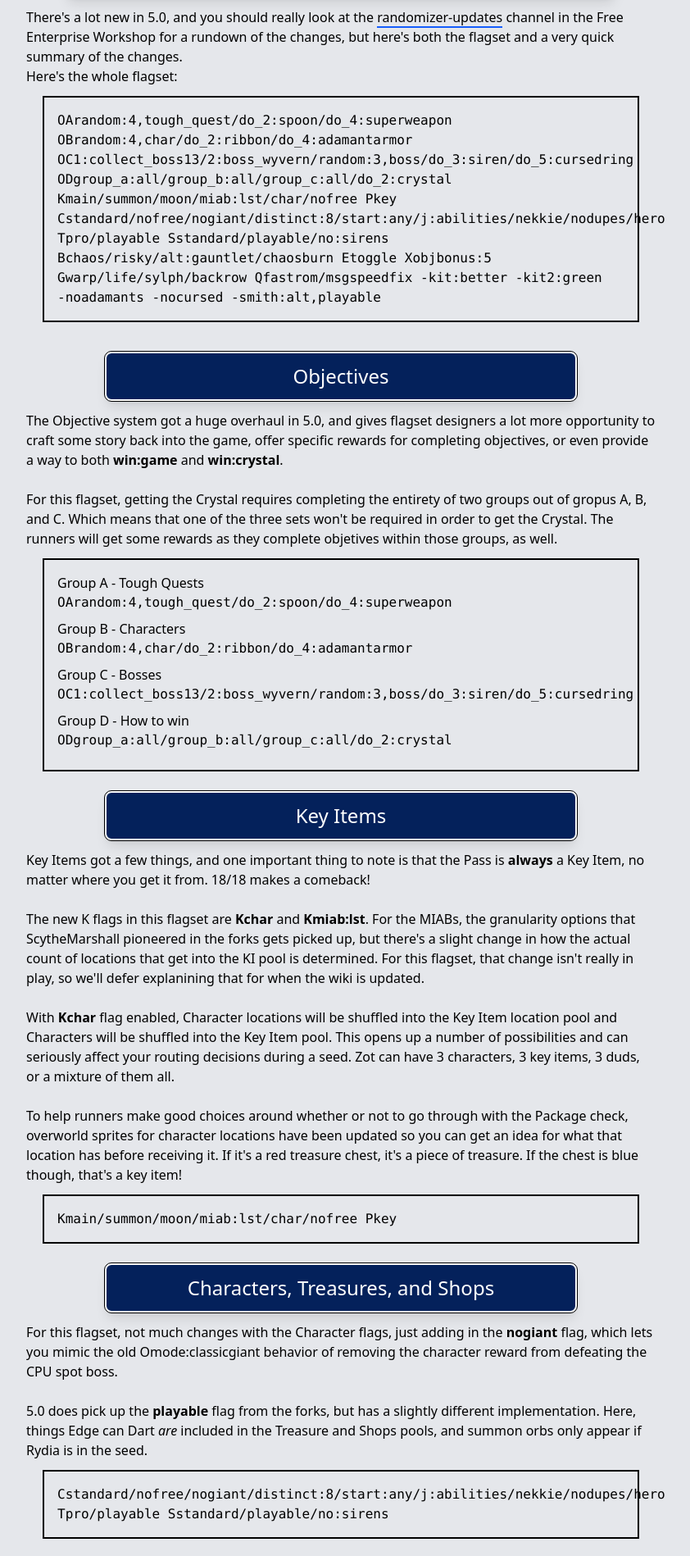
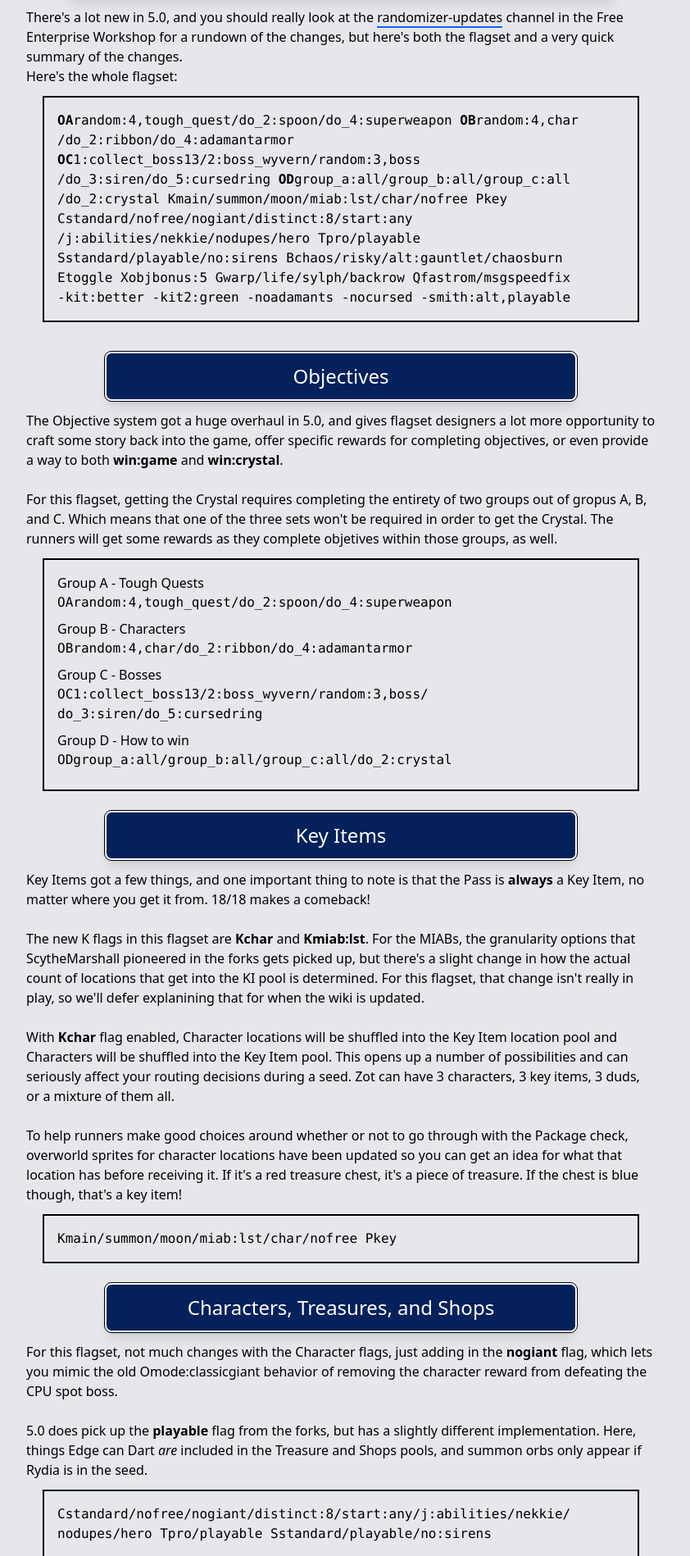
Before and after one commit to Antidale/ffiv_fe_boss_stats, a React (Vite) app: page /Showcase in a window 1280 px wide. Shown: the part 187-2085 px from the top of the page at 82% size, without its empty margins (224-1066 px from the left). Built offline with nearby package versions, Linux system fonts and the light colour scheme; a web font is replaced by a local one.

Commit message:
add some more nobr and wbr to guide work breaking on flags at different screen widths

```diff
--- a/src/ShowcasePage/ShowcasePage.jsx
+++ b/src/ShowcasePage/ShowcasePage.jsx
@@ -13,7 +13,7 @@ const Showcase = () => {
             </p>
             <p className='border-black border-2 p-2 mx-5 font-mono flex-auto'>
                 <div className='p-2'>
-                    OArandom:4,tough_quest/do_2:spoon/do_4:superweapon OBrandom:4,char/do_2:ribbon/do_4:adamantarmor OC1:collect_boss13/2:boss_wyvern/random:3,boss/do_3:siren/do_5:cursedring ODgroup_a:all/group_b:all/group_c:all/do_2:crystal Kmain/summon/moon/miab:lst/char/nofree Pkey Cstandard/nofree/nogiant/distinct:8/start:any/j:abilities/nekkie/nodupes/hero Tpro/playable Sstandard/playable/no:sirens Bchaos/risky/alt:gauntlet/chaosburn Etoggle Xobjbonus:5 Gwarp/life/sylph/backrow Qfastrom/msgspeedfix <nobr>-kit:better</nobr> <nobr>-kit2:green</nobr> <nobr>-noadamants</nobr> <nobr>-nocursed</nobr> <nobr>-smith:alt,playable</nobr>
+                    <b>OA</b>random:4,tough_quest/do_2:spoon<wbr />/do_4:superweapon <b>OB</b>random:4,char<wbr />/do_2:ribbon/do_4:adamantarmor <b>OC</b>1:collect_boss13/2:boss_wyvern/random:3,boss<wbr />/do_3:siren/do_5:cursedring <b>OD</b>group_a:all/group_b:all/group_c:all<wbr />/do_2:crystal Kmain/summon/moon/miab:lst/char/nofree Pkey Cstandard/nofree/nogiant/distinct:8/start:any<wbr />/j:abilities/nekkie/nodupes/hero <nobr>Tpro/playable</nobr> <nobr>Sstandard/playable/no:sirens</nobr> <nobr>Bchaos/risky/alt:gauntlet<wbr />/chaosburn</nobr> Etoggle Xobjbonus:5 Gwarp/life/sylph/backrow Qfastrom/msgspeedfix <nobr>-kit:better</nobr> <nobr>-kit2:green</nobr> <nobr>-noadamants</nobr> <nobr>-nocursed</nobr> <nobr>-smith:alt,playable</nobr>
                 </div>
             </p>
             <br />
@@ -30,22 +30,22 @@ const Showcase = () => {
                 <div className='p-2'>
                     <p>Group A - Tough Quests</p>
                     <p className='font-mono pb-2'>
-                        OArandom:4,tough_quest/do_2:spoon/do_4:superweapon
+                        OArandom:4,tough_quest/<wbr />do_2:spoon/do_4:superweapon
                     </p>
 
                     <p>Group B - Characters</p>
                     <p className='font-mono pb-2'>
-                        OBrandom:4,char/do_2:ribbon/do_4:adamantarmor
+                        OBrandom:4,char/do_2:ribbon/<wbr />do_4:adamantarmor
                     </p>
 
                     <p>Group C - Bosses</p>
                     <p className='font-mono pb-2'>
-                        OC1:collect_boss13/2:boss_wyvern/random:3,boss/do_3:siren/do_5:cursedring
+                        OC1:collect_boss13/2:boss_wyvern/random:3,boss/<wbr />do_3:siren/do_5:cursedring
                     </p>
 
                     <p>Group D - How to win</p>
                     <p className='font-mono pb-2'>
-                        ODgroup_a:all/group_b:all/group_c:all/do_2:crystal
+                        ODgroup_a:all/group_b:all/group_c:all<wbr />/do_2:crystal
                     </p>
                 </div>
             </p>
@@ -80,7 +80,7 @@ const Showcase = () => {
             </p>
             <p className='border-black border-2 p-2 mx-5 flex-auto'>
                 <div className='p-2 font-mono'>
-                    Cstandard/nofree/nogiant/distinct:8/start:any/j:abilities/nekkie/nodupes/hero Tpro/playable Sstandard/playable/no:sirens
+                    Cstandard/<wbr />nofree/<wbr />nogiant/<wbr />distinct:8/<wbr />start:any/<wbr />j:abilities/<wbr />nekkie/<wbr />nodupes/<wbr />hero <nobr>Tpro/playable</nobr> <nobr>Sstandard/playable/no:sirens</nobr>
                 </div>
             </p>
 
```
